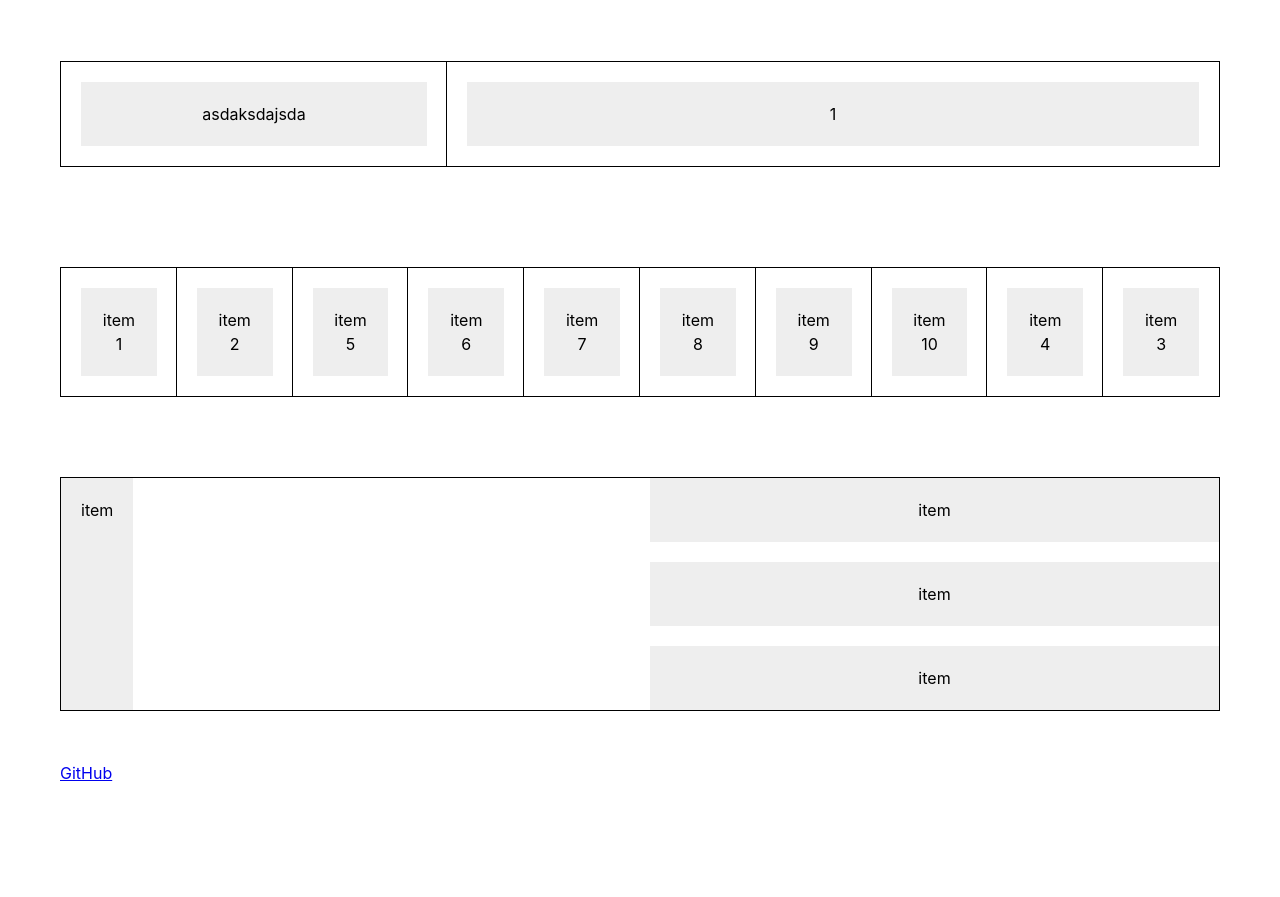
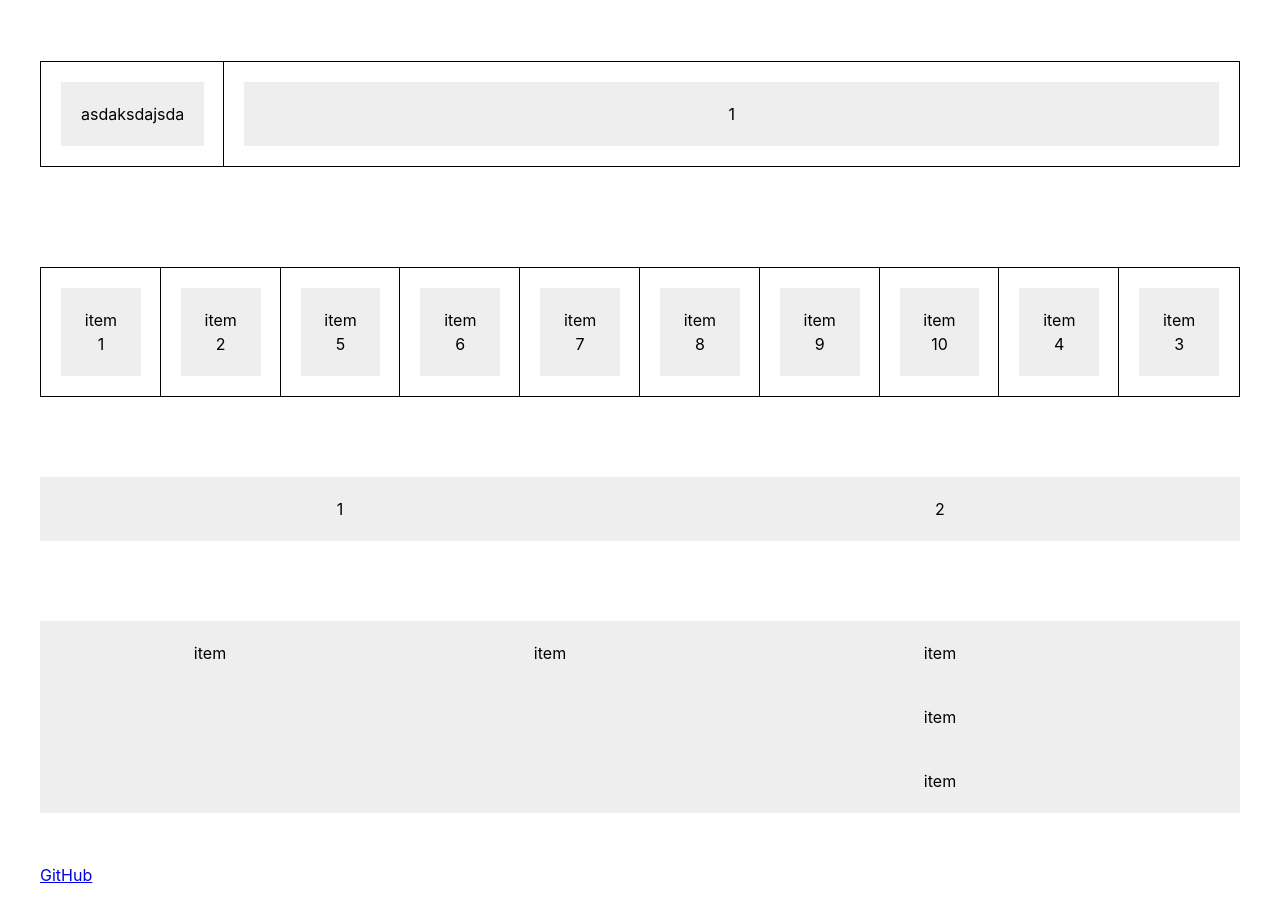
Before and after one commit to arisunarya/flexout, a website: page docs/index.html in a window 1280 px wide. Shown: the part 90-987 px from the top of the page. Before the commit the page ends 885 px from the top, so only its background shows below. Drawn offline with Linux system fonts and the light colour scheme.

Commit message:
support single attributes values for flex-flow & set box model on data-flex

```diff
--- a/docs/index.html
+++ b/docs/index.html
@@ -16,7 +16,7 @@
 		<main>
 			<div class="container">
 				<section>
-					<div data-flow="row wrap" class="cell" data-column="3">
+					<div data-flow="row wrap" class="cell">
 						<div class="cell-item"><div class="box-item">asdaksdajsda</div></div>
 						<div data-flex="1" class="cell-item"><div class="box-item">1</div></div>
 					</div>
@@ -38,18 +38,22 @@
 				</section>
 
 				<section>
-					<div class="box">
-						<div class="gutter">
-							<div data-flow="row wrap">
-								<div data-flex="col-6" data-flow class="space">
-									<div data-flex class="box-item">item</div>
-								</div>
-								<div data-flex="col-6" flow="column">
-									<div class="space"><div class="box-item">item</div></div>
-									<div class="space"><div class="box-item">item</div></div>
-									<div class="space"><div class="box-item">item</div></div>
-								</div>
-							</div>
+					<div data-flow="row wrap">
+						<div data-flex="col-6"><div class="box-item">1</div></div>
+						<div data-flex="col-6"><div class="box-item">2</div></div>
+					</div>
+				</section>
+
+				<section>
+					<div data-flow="row wrap">
+						<div data-flex="col-6" data-flow="row" data-column="2">
+							<div class="box-item">item</div>
+							<div class="box-item">item</div>
+						</div>
+						<div data-flex="col-6">
+							<div class="box-item">item</div>
+							<div class="box-item">item</div>
+							<div class="box-item">item</div>
 						</div>
 					</div>
 				</section>
--- a/docs/scss/docs.scss
+++ b/docs/scss/docs.scss
@@ -13,11 +13,11 @@
 	@include flexout("lg");
 }
 
-*::before,
-*::after,
-*{
-	box-sizing: inherit;
-}
+// *::before,
+// *::after,
+// *{
+// 	box-sizing: inherit;
+// }
 
 html,
 body{
@@ -78,8 +78,8 @@ section{
 	margin: -10px;
 }
 
-.space{
-	padding: 10px;
+.gutter-item{
+	padding: 0 10px;
 }
 
 .cell{
--- a/flexout.scss
+++ b/flexout.scss
@@ -4,10 +4,6 @@ $order-length: 6 !default;
 @mixin flexout($media: null) {
 	@if $media {
 		$media: "-#{$media}";
-	}
-
-	[data-flow#{$media}] {
-		display: flex;
 	}
 
 	// controls flex-direction & flex-wrap
@@ -59,7 +55,15 @@ $order-length: 6 !default;
 		flex-flow: column-reverse wrap-reverse;
 	}
 
-	// for single values
+	// using single values
+	[data-flow#{$media}^="row"],
+	[data-flow#{$media}^="column"],
+	[data-flow#{$media}="wrap"],
+	[data-flow#{$media}="wrap-reverse"],
+	[data-flow#{$media}="nowrap"]{
+		display: flex;
+	}
+
 	[data-flow#{$media}="row"] {
 		flex-direction: row;
 	}
@@ -219,6 +223,11 @@ $order-length: 6 !default;
 		align-self: stretch;
 	}
 
+	// flex reset
+	[data-flex#{$media}] {
+		box-sizing: border-box;
+	}
+
 	// flex items
 	[data-flex#{$media}],
 	[data-flex#{$media}="nogrow"] {
```
Also changed, not shown: dist/flexout.css, dist/flexout.min.css, docs/css/docs.css, 1 other file.
